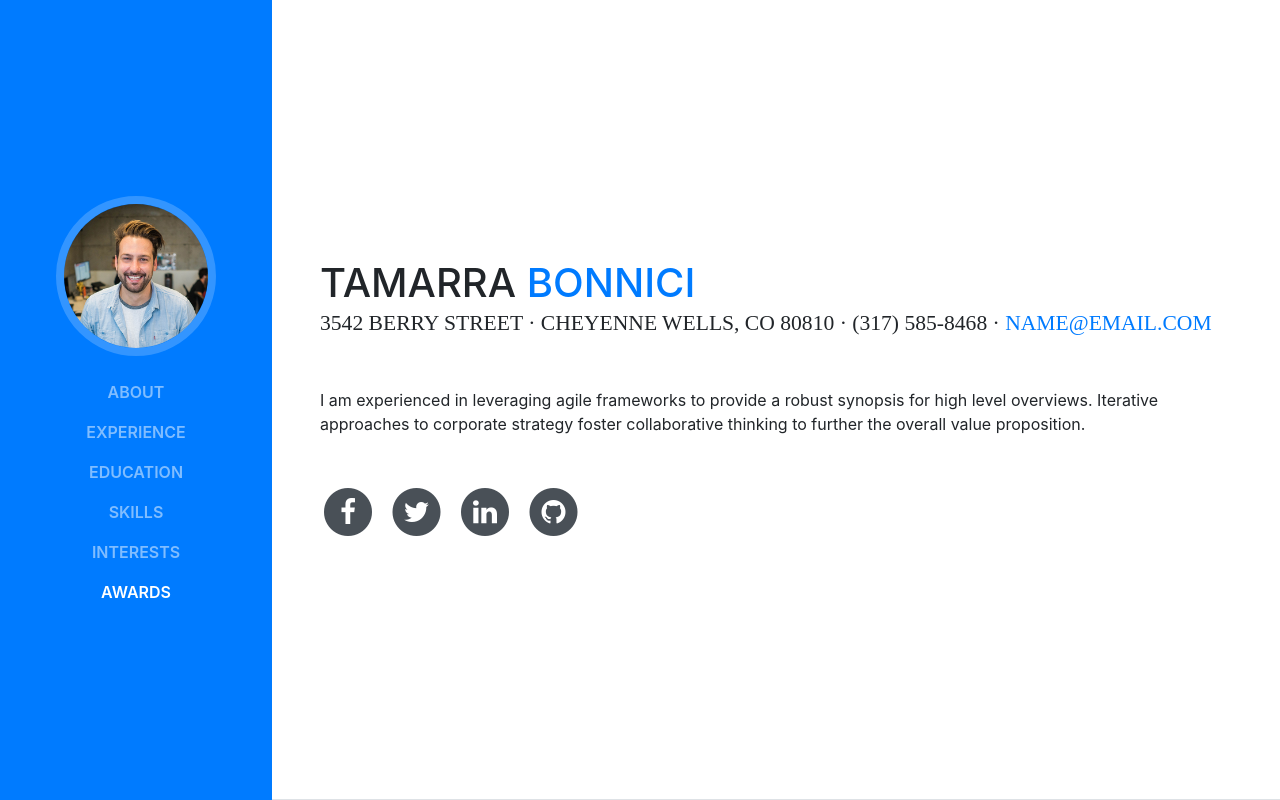
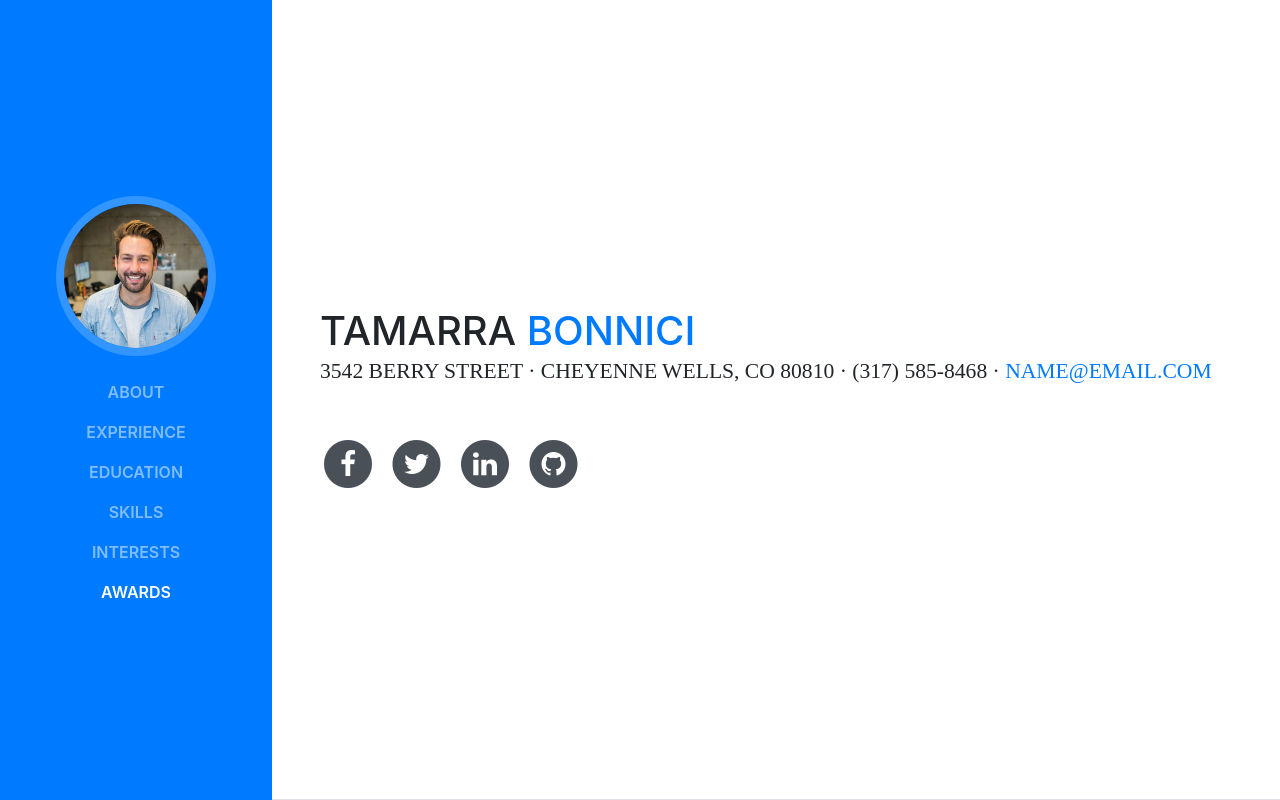
Before and after one commit to TamarraBonnici/portfolio, a website with bundled scripts: page index.html in a window 1280 px wide. Shown: the top 800 px of the page. Built offline with nearby package versions, Linux system fonts and the light colour scheme; a web font is replaced by a local one.

Commit message:
Text Change

```diff
--- a/index.html
+++ b/index.html
@@ -72,8 +72,6 @@
         <div class="subheading mb-5">3542 Berry Street · Cheyenne Wells, CO 80810 · (317) 585-8468 ·
           <a href="mailto:name@email.com">name@email.com</a>
         </div>
-        <p class="mb-5">I am experienced in leveraging agile frameworks to provide a robust synopsis for high level overviews. Iterative
-          approaches to corporate strategy foster collaborative thinking to further the overall value proposition.</p>
         <ul class="list-inline list-social-icons mb-0">
           <li class="list-inline-item">
             <a href="#">
```
